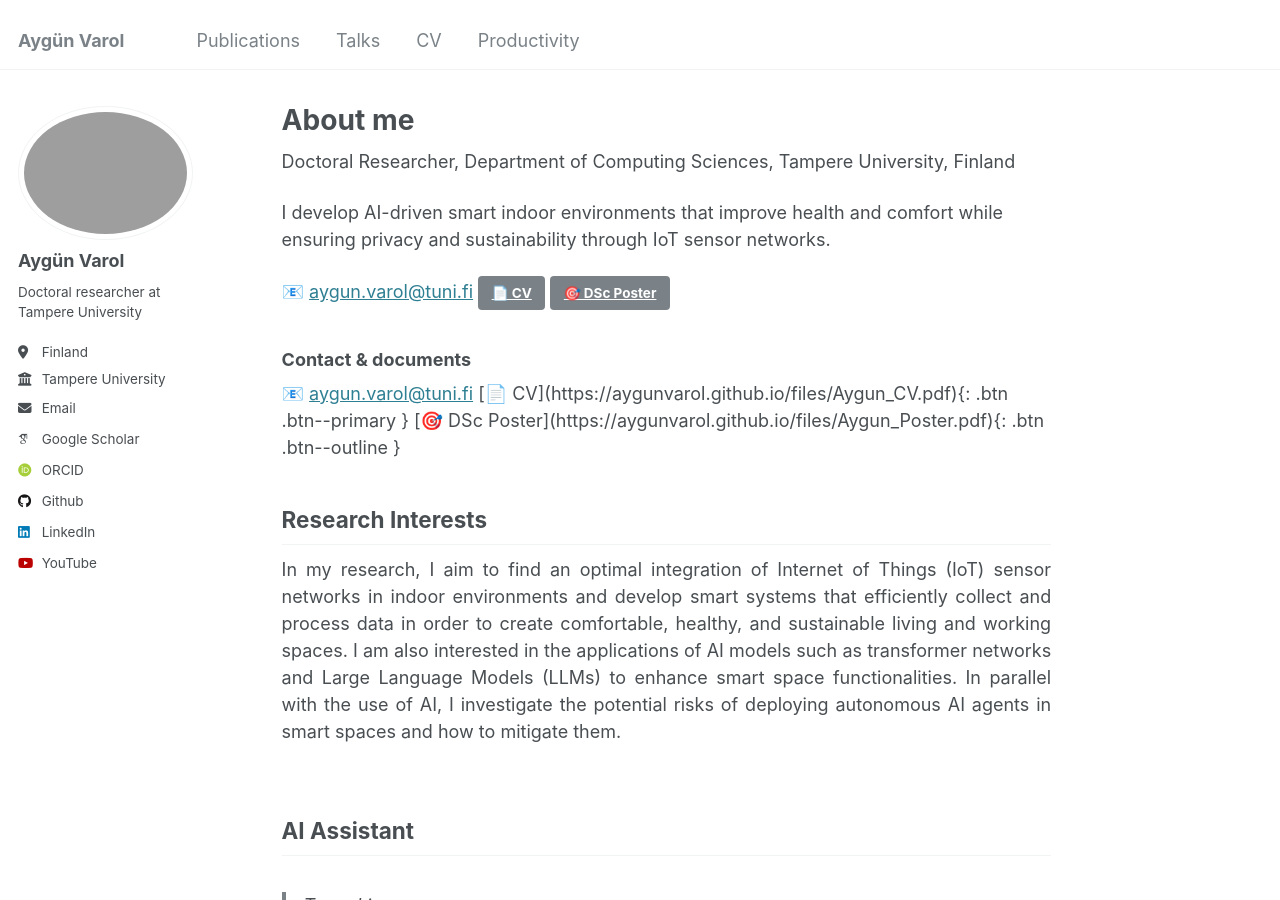
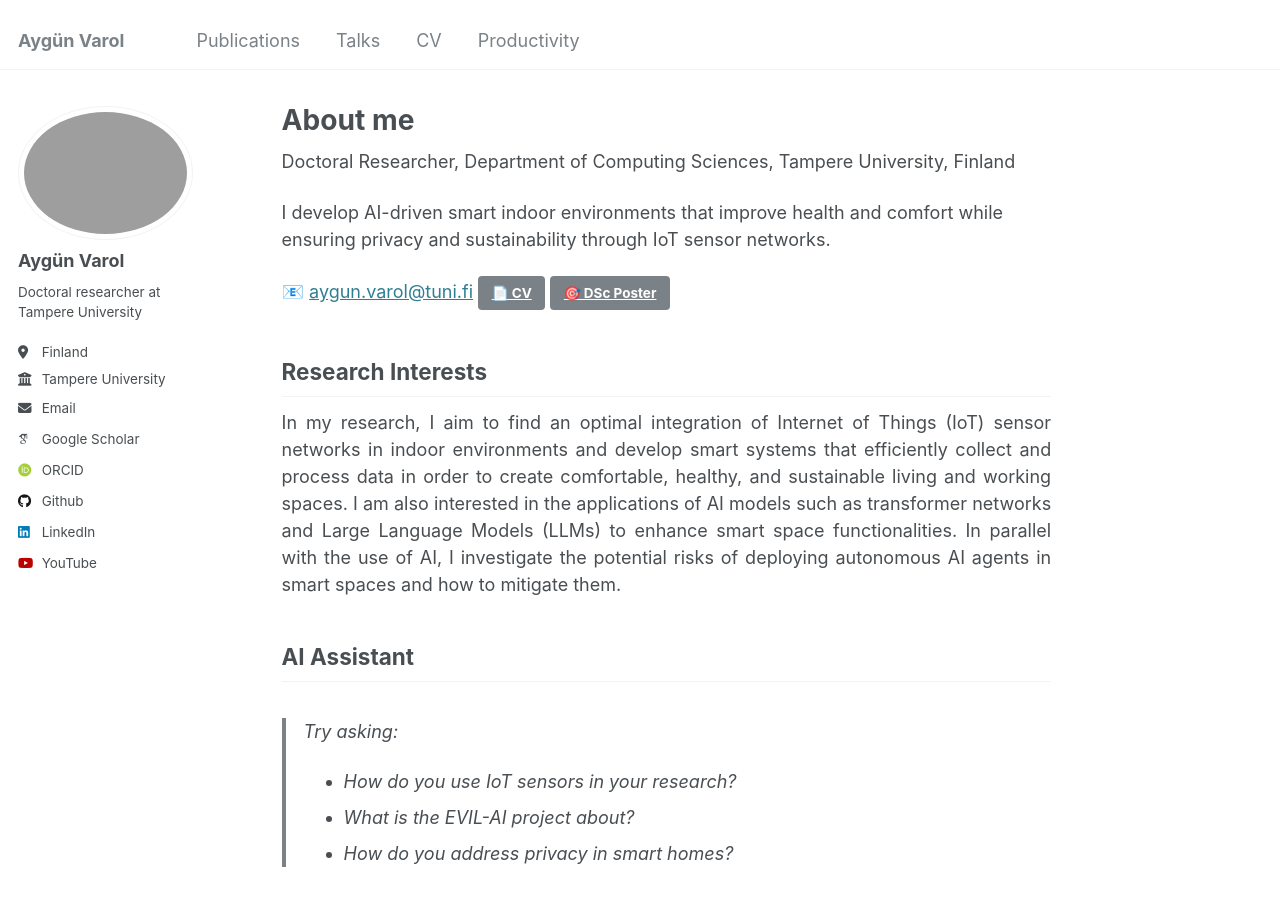
Before and after one commit to AygunVarol/aygunvarol.github.io, a Jekyll site: the page built from _pages/about.md, in a window 1280 px wide and 900 px high. Built offline with Jekyll 4.4.1, drawn with Linux system fonts in a browser that asks for light colours; some web fonts are replaced.

Commit message:
Update about.md

```diff
--- a/_pages/about.md
+++ b/_pages/about.md
@@ -14,18 +14,10 @@
 
 📧 [aygun.varol@tuni.fi](mailto:aygun.varol@tuni.fi) [📄 CV](https://aygunvarol.github.io/files/Aygun_CV.pdf){: .btn .btn--primary } [🎯 DSc Poster](https://aygunvarol.github.io/files/Aygun_Poster.pdf){: .btn .btn--outline }
 
-### Contact & documents
-
-<div class="contact-row">
-  📧 <a href="mailto:aygun.varol@tuni.fi">aygun.varol@tuni.fi</a>
-  [📄 CV](https://aygunvarol.github.io/files/Aygun_CV.pdf){: .btn .btn--primary }
-  [🎯 DSc Poster](https://aygunvarol.github.io/files/Aygun_Poster.pdf){: .btn .btn--outline }
-</div>
-
 ## Research Interests
 
 <div align="justify">
-In my research, I aim to find an optimal integration of Internet of Things (IoT) sensor networks in indoor environments and develop smart systems that efficiently collect and process data in order to create comfortable, healthy, and sustainable living and working spaces. I am also interested in the applications of AI models such as transformer networks and Large Language Models (LLMs) to enhance smart space functionalities. In parallel with the use of AI, I investigate the potential risks of deploying autonomous AI agents in smart spaces and how to mitigate them.<br><br></div>
+In my research, I aim to find an optimal integration of Internet of Things (IoT) sensor networks in indoor environments and develop smart systems that efficiently collect and process data in order to create comfortable, healthy, and sustainable living and working spaces. I am also interested in the applications of AI models such as transformer networks and Large Language Models (LLMs) to enhance smart space functionalities. In parallel with the use of AI, I investigate the potential risks of deploying autonomous AI agents in smart spaces and how to mitigate them.<br></div>
 
 ## AI Assistant
 > Try asking:
```
